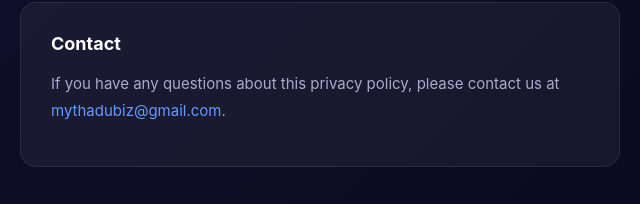
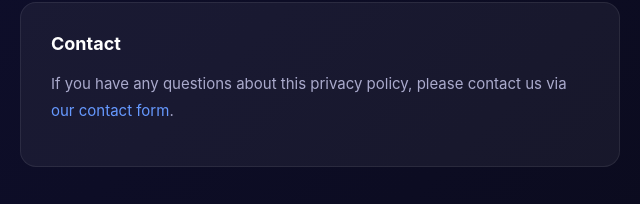
Before and after one commit to mythadubiz/icebrek-support, a plain HTML site: page privacy.html in a window 1280 px wide. Shown: the part 1622-1826 px from the top of the page, 320-960 px from the left. Drawn offline with Linux system fonts and the light colour scheme.

Commit message:
Contact via form instead of a published email address

```diff
--- a/privacy.html
+++ b/privacy.html
@@ -119,7 +119,7 @@
 
         <div class="card">
             <h2>Contact</h2>
-            <p>If you have any questions about this privacy policy, please contact us at <a href="mailto:mythadubiz@gmail.com">mythadubiz@gmail.com</a>.</p>
+            <p>If you have any questions about this privacy policy, please contact us via <a href="https://mythadubiz.github.io/contact/?app=icebrek&amp;lang=en&amp;topic=privacy">our contact form</a>.</p>
         </div>
 
         <div class="footer">
```
Also changed, not shown: index.html (+1 -1 lines).
